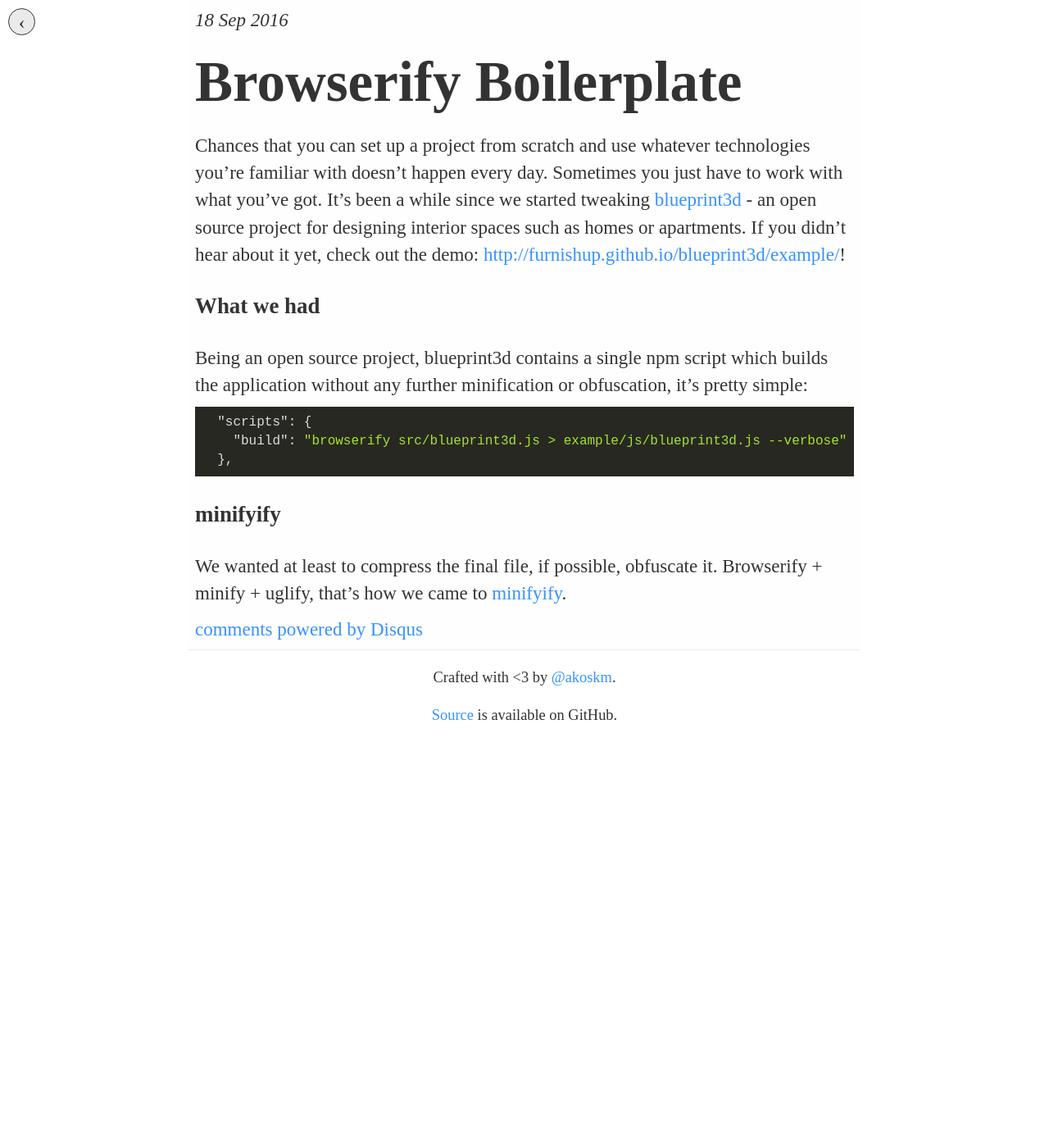
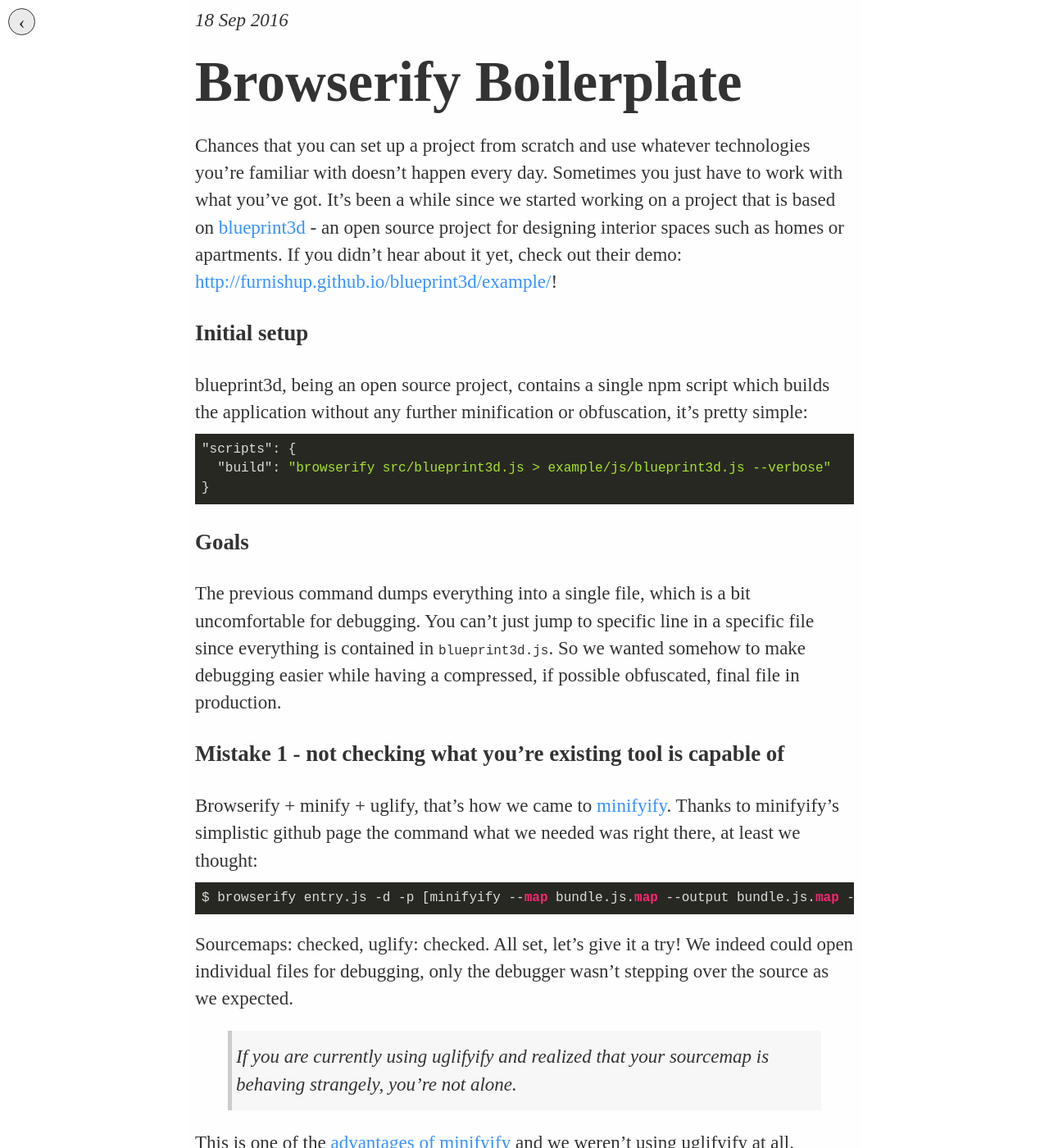
Before and after one commit to akoskm/akoskm.github.io, a Jekyll site: the page built from _posts/2016-09-19-browserify-production-boilerplate.md, in a window 1280 px wide and 1400 px high. Shown: the whole window at 82% size. Built offline with Jekyll 4.4.1, drawn with Linux system fonts in a browser that asks for light colours; nearby versions of some CDN libraries; some web fonts are replaced; comment, search, counter and statistics services are not loaded; some of the changed text lies outside the part shown.

Commit message:
mistake 1/2, production build

```diff
--- a/_posts/2016-09-19-browserify-production-boilerplate.md
+++ b/_posts/2016-09-19-browserify-production-boilerplate.md
@@ -7,22 +7,82 @@
 
 Chances that you can set up a project from scratch and use whatever technologies
 you're familiar with doesn't happen every day. Sometimes you just have to work with what you've got.
-It's been a while since we started tweaking [blueprint3d](https://github.com/furnishup/blueprint3d) -
+It's been a while since we started working on a project that is based on [blueprint3d](https://github.com/furnishup/blueprint3d) -
 an open source project for designing interior spaces such as homes or apartments.
-If you didn't hear about it yet, check out the demo:
+If you didn't hear about it yet, check out their demo:
 [http://furnishup.github.io/blueprint3d/example/](http://furnishup.github.io/blueprint3d/example/)!
 
-### What we had
+### Initial setup
 
-Being an open source project, blueprint3d contains a single npm script which builds the application without
+blueprint3d, being an open source project, contains a single npm script which builds the application without
 any further minification or obfuscation, it's pretty simple:
 
-<pre><code>  "scripts": {
-    "build": "browserify src/blueprint3d.js > example/js/blueprint3d.js --verbose"
-  },
+<pre><code>"scripts": {
+  "build": "browserify src/blueprint3d.js > example/js/blueprint3d.js --verbose"
+}</code></pre>
+
+### Goals
+
+The previous command dumps everything into a single file, which is a bit uncomfortable for
+debugging. You can't just jump to specific line in a specific file since everything is contained in
+<code>blueprint3d.js</code>. So we wanted somehow to make debugging easier while having a compressed,
+if possible obfuscated, final file in production.
+
+### Mistake 1 - not checking what you're existing tool is capable of
+
+Browserify + minify + uglify, that's
+how we came to [minifyify](https://www.npmjs.com/package/minifyify). Thanks to minifyify's simplistic github page
+the command what we needed was right there, at least we thought:
+
+<pre><code>$ browserify entry.js -d -p [minifyify --map bundle.js.map --output bundle.js.map --uglify [ --compress [ --dead_code--comparisons 0 ] ] ] > bundle.js</code></pre>
+
+Sourcemaps: checked, uglify: checked. All set, let's give it a try!
+We indeed could open individual files for debugging, only the debugger wasn't stepping over the source as we expected.
+
+> If you are currently using uglifyify and realized that your sourcemap is behaving strangely, you're not alone.
+
+This is one of the [advantages of minifyify](https://github.com/ben-ng/minifyify#advantages) and we weren't using uglifyify
+at all.
+
+### Mistake 2 - instead of rethinking your approach digging deeper
+
+All right, so there was a tool uglifyify which was mentioned earlier so we went straight with uglifyify.
+It behaved pretty much the same like minifyify did. At this point we had no choices then to browse through minifyify
+issues and try to figure out if someone had the same problem.
+
+Reading [this](https://github.com/ben-ng/minifyify/issues/64#issuecomment-54495037) comment we realized that
+minifyify was obviously made for production and we're thinking in the wrong direction.
+If minifyify is meant for production and my problem is with having to debug everything inside a single file,
+then the problem is probably with browserify?
+
+### -d
+
+[Browserify usage](https://github.com/substack/node-browserify#usage):
+
+<pre>
+ --debug -d  Enable source maps that allow you to debug your files
+
+             separately.
+</pre>
+
+Adding this single flag to the existing npm script:
+
+<pre><code>"scripts": {
+  "build": "browserify -d src/blueprint3d.js > example/js/blueprint3d.js --verbose"
+}
 </code></pre>
 
-### minifyify
+made the original source files debuggable, without any additional plugin.
 
-We wanted at least to compress the final file, if possible, obfuscate it. Browserify + minify + uglify, that's
-how we came to [minifyify](https://www.npmjs.com/package/minifyify).
+### Production build
+
+Here is how our production script looked like:
+
+<pre><code>"scripts": {
+  "build": "browserify -d src/blueprint3d.js > example/js/blueprint3d.js --verbose"
+  "production": "browserify src/blueprint3d.js -p [minifyify --no-map] > example/js/blueprint3d.js"
+}</code></pre>
+
+In the end we went with minifyify, seems that the [2nd advantage](https://github.com/ben-ng/minifyify#advantages)
+of minifyify about creating Smaller Bundles then uglify-js itself seems to be true. With uglify-js our final bundle
+was 811 KB while with minifyify only 596 KB.
```
